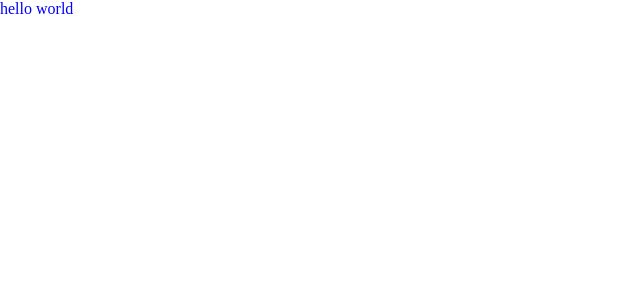
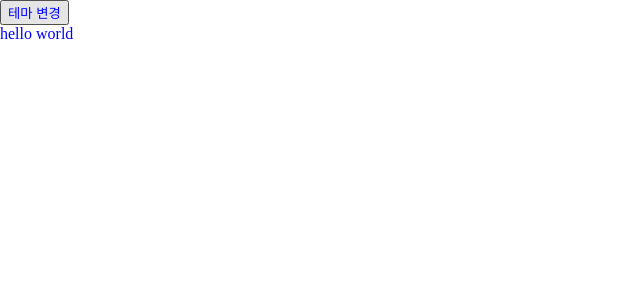
Before and after one commit to jidole02/portfolio, a Next.js app: page / in a window 1280 px wide. Shown: the top 300 px of the page, without its empty margins (0-640 px from the left). Built offline with nearby package versions, Linux system fonts and the light colour scheme.

Commit message:
add recoil

```diff
--- a/components/GlobalStyle.tsx
+++ b/components/GlobalStyle.tsx
@@ -1,8 +1,15 @@
+import { useRecoilValue } from "recoil";
+import { themaState } from "./../recoil/atom";
+
 interface LayoutProps {
   children: React.ReactNode;
 }
 
 const Layout = ({ children }: LayoutProps) => {
+  const currentThema = useRecoilValue(themaState);
+
+  console.log(currentThema);
+
   return (
     <div>
       {children}
--- /dev/null
+++ b/components/Header/index.tsx
@@ -0,0 +1,18 @@
+import { useRecoilState } from "recoil";
+import { themaState } from "./../../recoil/atom";
+
+const Header = () => {
+  const [thema, setThema] = useRecoilState(themaState);
+
+  const changeThema = () => {
+    thema === "light" ? setThema("dark") : setThema("light");
+  };
+
+  return (
+    <div>
+      <button onClick={changeThema}>테마 변경</button>
+    </div>
+  );
+};
+
+export default Header;
--- a/package.json
+++ b/package.json
@@ -11,7 +11,8 @@
     "@emotion/styled": "^11.6.0",
     "next": "12.0.10",
     "react": "17.0.2",
-    "react-dom": "17.0.2"
+    "react-dom": "17.0.2",
+    "recoil": "^0.6.1"
   },
   "devDependencies": {
     "@types/node": "^17.0.14",
--- a/pages/_app.tsx
+++ b/pages/_app.tsx
@@ -1,12 +1,17 @@
 import "../styles/globals.css";
 import type { AppProps } from "next/app";
 import Layout from "../components/GlobalStyle";
+import { RecoilRoot } from "recoil";
+import Header from "../components/Header";
 
 function MyApp({ Component, pageProps }: AppProps) {
   return (
-    <Layout>
-      <Component {...pageProps} />
-    </Layout>
+    <RecoilRoot>
+      <Layout>
+        <Header />
+        <Component {...pageProps} />
+      </Layout>
+    </RecoilRoot>
   );
 }
 export default MyApp;
--- /dev/null
+++ b/recoil/atom.ts
@@ -0,0 +1,6 @@
+import { atom } from "recoil";
+
+export const themaState = atom<"light" | "dark">({
+  key: "themaState",
+  default: "light",
+});
--- a/styles/globals.css
+++ b/styles/globals.css
@@ -4,11 +4,6 @@ body {
   margin: 0;
 }
 
-a {
-  color: inherit;
-  text-decoration: none;
-}
-
 * {
   box-sizing: border-box;
 }
```
Also changed, not shown: 1 other file (tests, documents, lock files or other folders).
